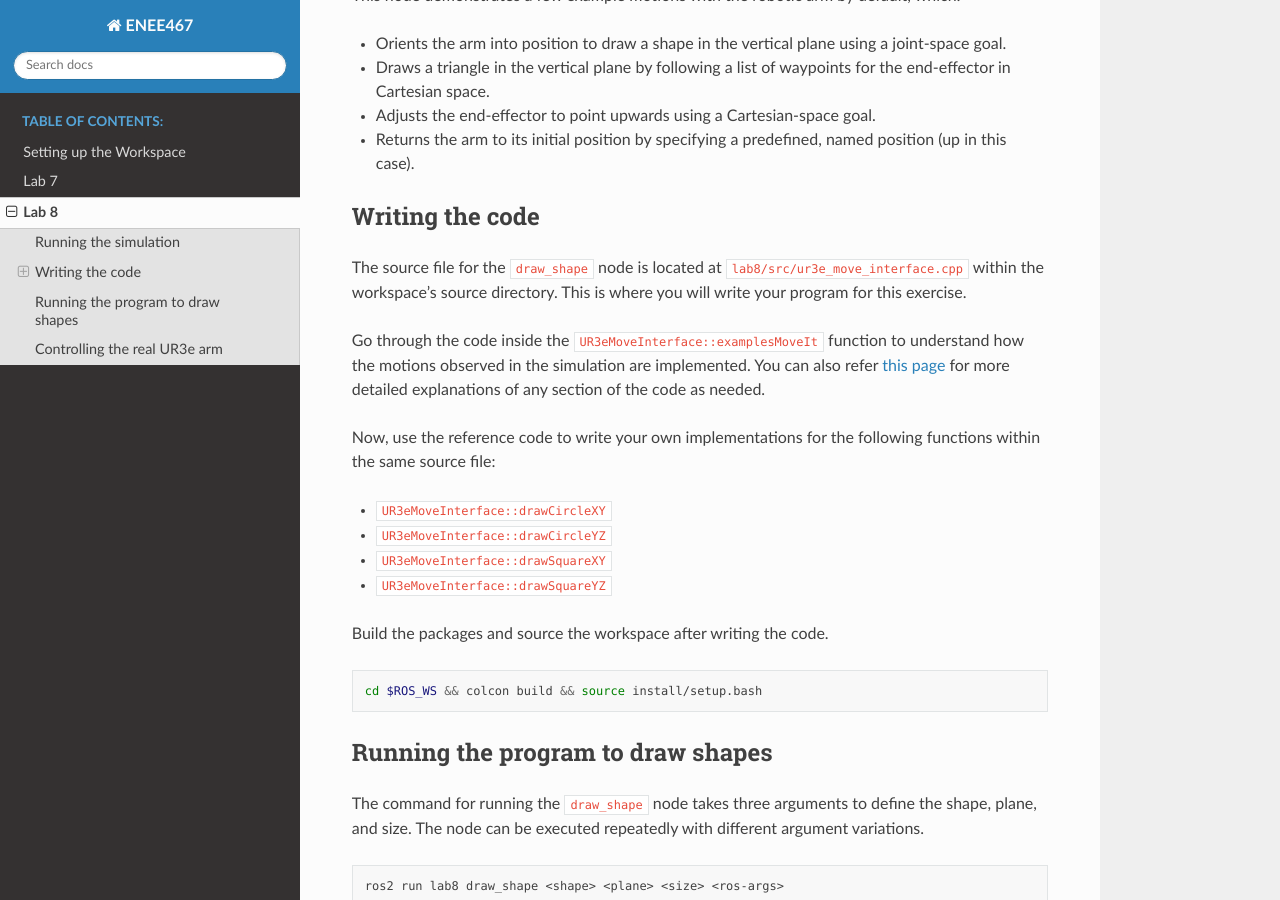
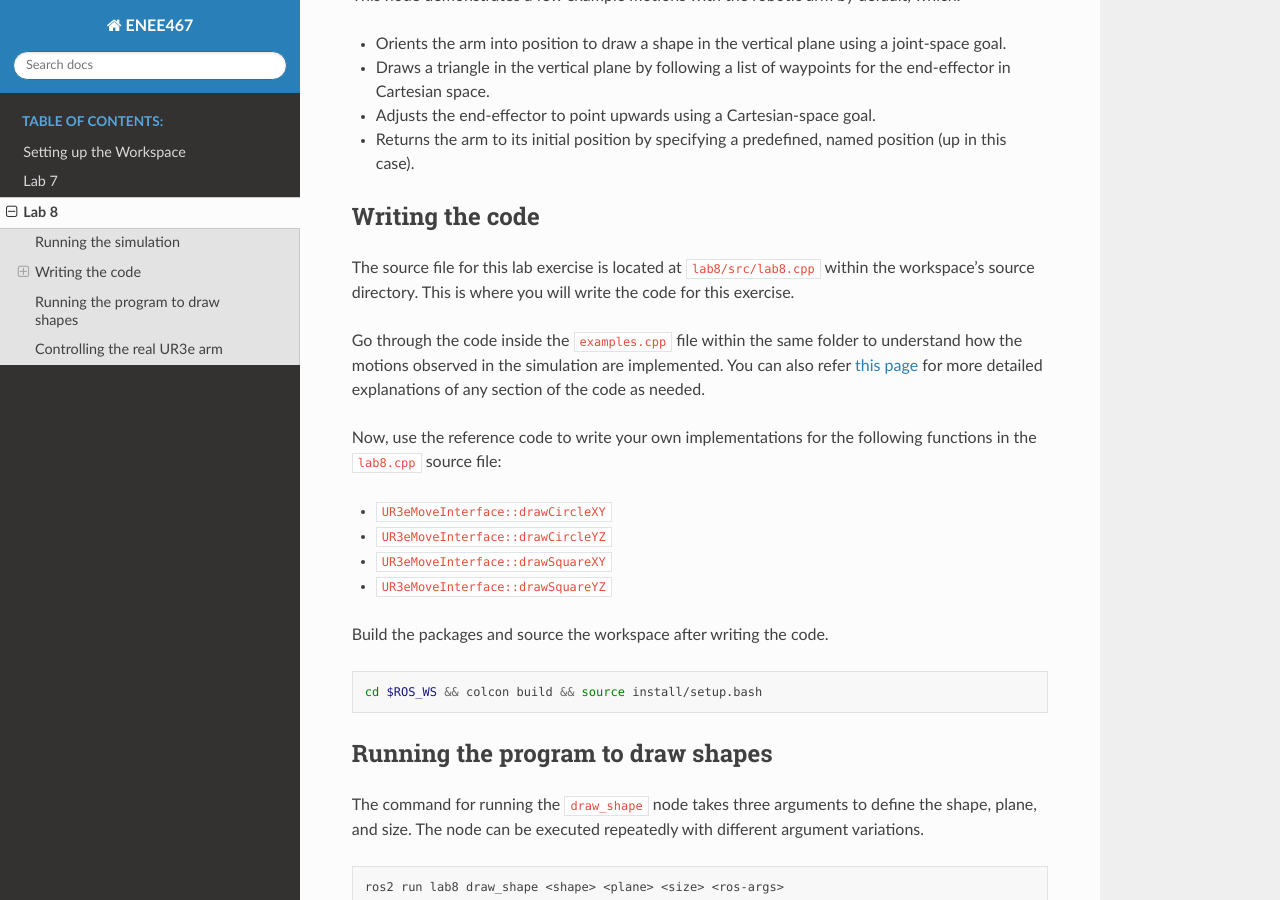
Before and after one commit to ENEE467/Getting_Started, a Sphinx documentation site: the page built from source/Lab8.rst, in a window 1280 px wide and 900 px high, scrolled down 1154 px. Built offline with Sphinx 7.4.7 and the Read the Docs theme 3.1.0, drawn with Linux system fonts in a browser that asks for light colours.

Commit message:
Updated source file location for this lab exercise

```diff
--- a/source/Lab8.rst
+++ b/source/Lab8.rst
@@ -59,11 +59,10 @@ This node demonstrates a few example motions with the robotic arm by default, wh
 Writing the code
 ^^^^^^^^^^^^^^^^
 
-The source file for the ``draw_shape`` node is located at ``lab8/src/ur3e_move_interface.cpp``
-within the workspace's source directory. This is where you will write your program for this
-exercise.
+The source file for this lab exercise is located at ``lab8/src/lab8.cpp`` within the workspace's
+source directory. This is where you will write the code for this exercise.
 
-Go through the code inside the ``UR3eMoveInterface::examplesMoveIt`` function to understand how the
+Go through the code inside the ``examples.cpp`` file within the same folder to understand how the
 motions observed in the simulation are implemented.  You can also refer
 :doc:`this page </Lab8/Examples-Code-Desc>` for more detailed explanations of any section of
 the code as needed.
@@ -74,8 +73,8 @@ the code as needed.
 
   Lab8/Examples-Code-Desc
 
-Now, use the reference code to write your own implementations for the following functions within the
-same source file:
+Now, use the reference code to write your own implementations for the following functions in the
+``lab8.cpp`` source file:
 
 - ``UR3eMoveInterface::drawCircleXY``
 - ``UR3eMoveInterface::drawCircleYZ``
```
